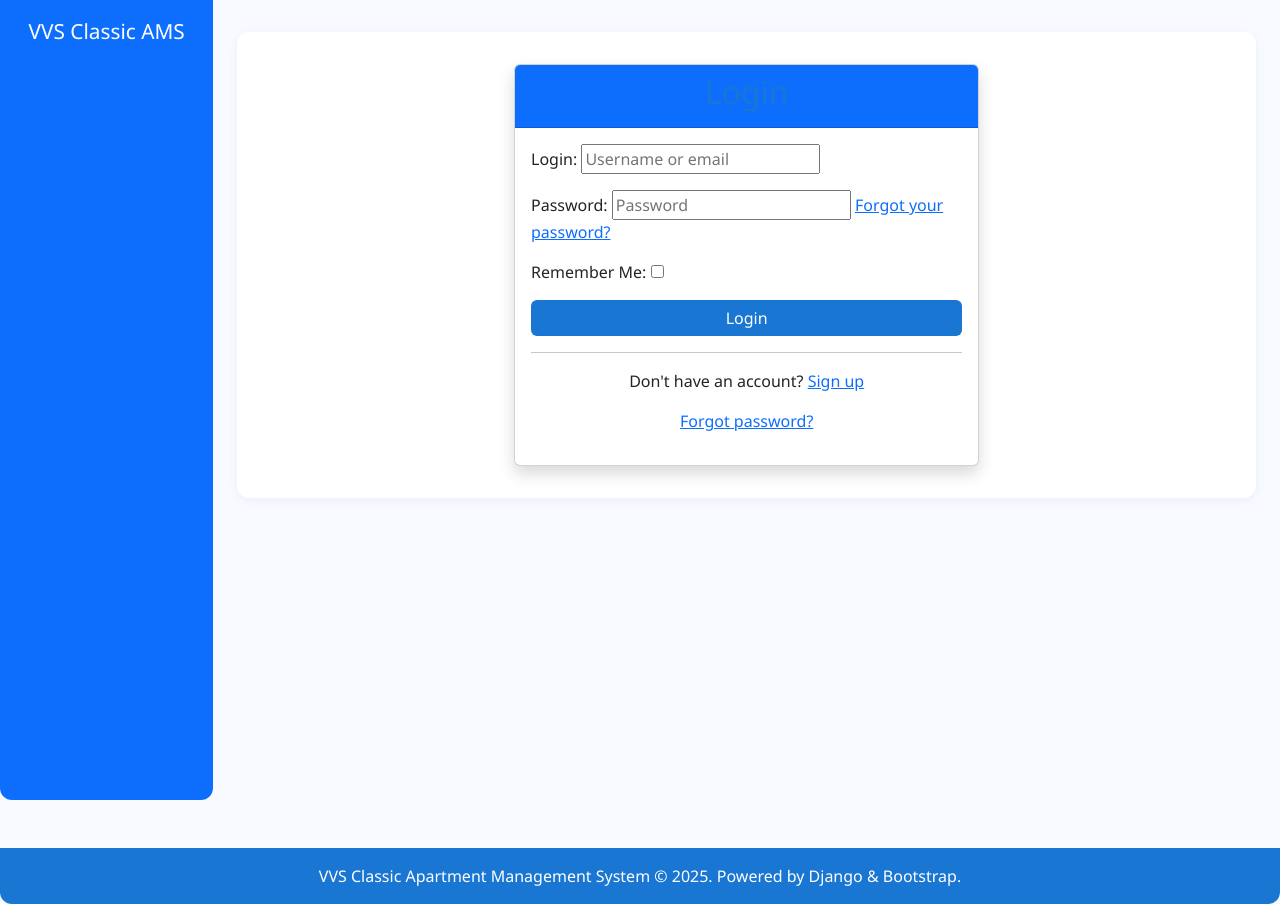
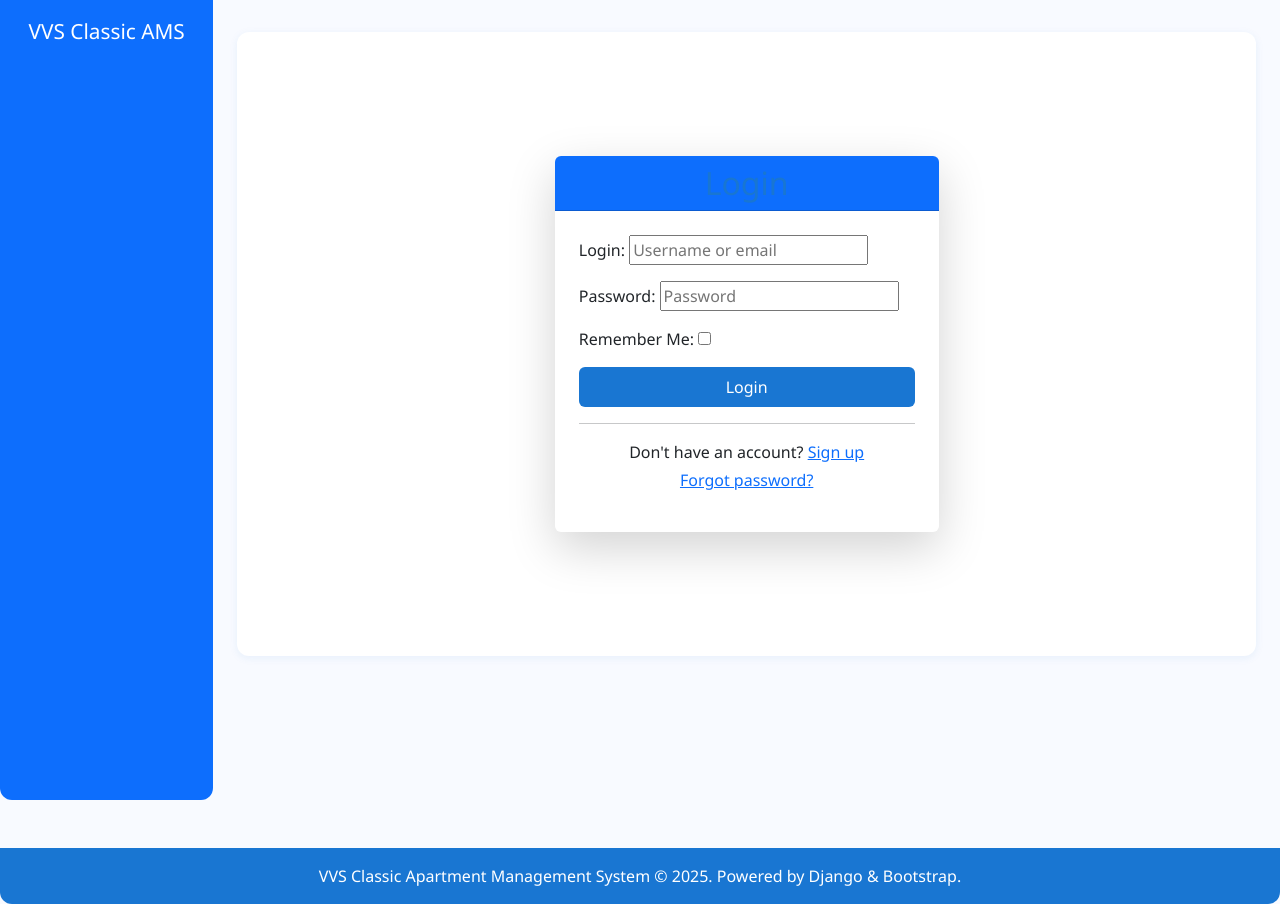
Before and after one commit to saahithjohn/classic, a Django app: page /accounts/allauth/login/ in a window 1280 px wide. Run offline with Django 4.2, Linux system fonts and the light colour scheme.

Commit message:
Please enter the commit message for your changes. Lines starting with '#' will be ignored, and an empty message aborts the commit.
On branch main
Your branch is up to date with 'origin/main'.

Changes to be committed:
	modified:   apartmentms/apartmentms/__pycache__/settings.cpython-312.pyc
	modified:   apartmentms/apartmentms/settings.py
	modified:   apartmentms/db.sqlite3
	modified:   apartmentms/templates/account/login.html
	new file:   apartmentms/templates/account/logout.html
	modified:   apartmentms/templates/base.html

```diff
--- a/apartmentms/templates/account/login.html
+++ b/apartmentms/templates/account/login.html
@@ -1,20 +1,28 @@
 {% extends 'base.html' %}
 {% block content %}
-<div class="row justify-content-center">
-  <div class="col-md-6">
-    <div class="card shadow">
-      <div class="card-header bg-primary text-white text-center">
-        <h2>Login</h2>
+<div class="row justify-content-center align-items-center" style="min-height: 70vh;">
+  <div class="col-md-6 col-lg-5">
+    <div class="card shadow-lg border-0">
+      <div class="card-header bg-primary text-white text-center rounded-top">
+        <h2 class="mb-0">Login</h2>
       </div>
-      <div class="card-body">
+      <div class="card-body p-4">
         <form method="post" action="{% url 'account_login' %}">
           {% csrf_token %}
-          {{ form.as_p }}
-          <button type="submit" class="btn btn-primary w-100">Login</button>
+          {% for field in form %}
+            <div class="mb-3">
+              {{ field.label_tag }}
+              {{ field }}
+              {% if field.errors %}
+                <div class="text-danger small">{{ field.errors|striptags }}</div>
+              {% endif %}
+            </div>
+          {% endfor %}
+          <button type="submit" class="btn btn-primary w-100 py-2">Login</button>
         </form>
         <hr>
-        <p class="text-center">Don't have an account? <a href="{% url 'account_signup' %}">Sign up</a></p>
-        <p class="text-center"><a href="{% url 'account_reset_password' %}">Forgot password?</a></p>
+        <p class="text-center mb-1">Don't have an account? <a href="{% url 'account_signup' %}" class="text-primary">Sign up</a></p>
+        <p class="text-center"><a href="{% url 'account_reset_password' %}" class="text-primary">Forgot password?</a></p>
       </div>
     </div>
   </div>
--- a/apartmentms/templates/base.html
+++ b/apartmentms/templates/base.html
@@ -79,7 +79,12 @@
                                 <li class="nav-item mb-2"><a class="nav-link text-white" href="{% url 'visitors:visitor_list' %}">Visitors</a></li>
                                 <li class="nav-item mb-2"><a class="nav-link text-white" href="{% url 'residents:profile' user_id=request.user.id %}">Profile</a></li>
                             {% endif %}
-                            <li class="nav-item mb-2"><a class="nav-link text-white" href="{% url 'account_logout' %}">Logout</a></li>
+                            <li class="nav-item mb-2">
+                              <form method="post" action="{% url 'account_logout' %}" style="display:inline;">
+                                {% csrf_token %}
+                                <button type="submit" class="nav-link btn btn-link text-white p-0" style="text-decoration:none;">Logout</button>
+                              </form>
+                            </li>
                         {% endif %}
                     </ul>
                 </div>
```
Also changed, not shown: apartmentms/apartmentms/settings.py (+5 -2 lines), apartmentms/templates/account/logout.html (added, +16 -0 lines), apartmentms/db.sqlite3.
